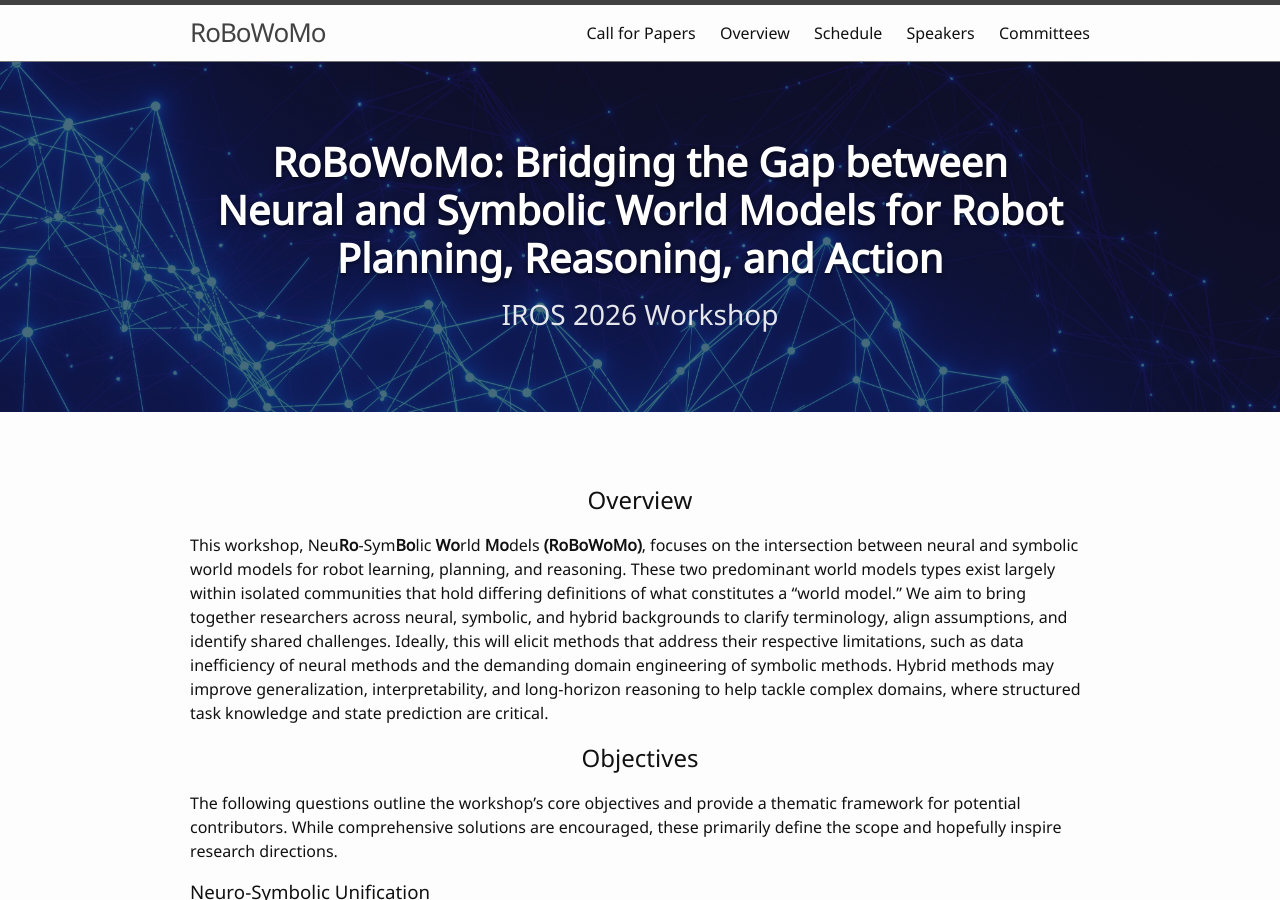
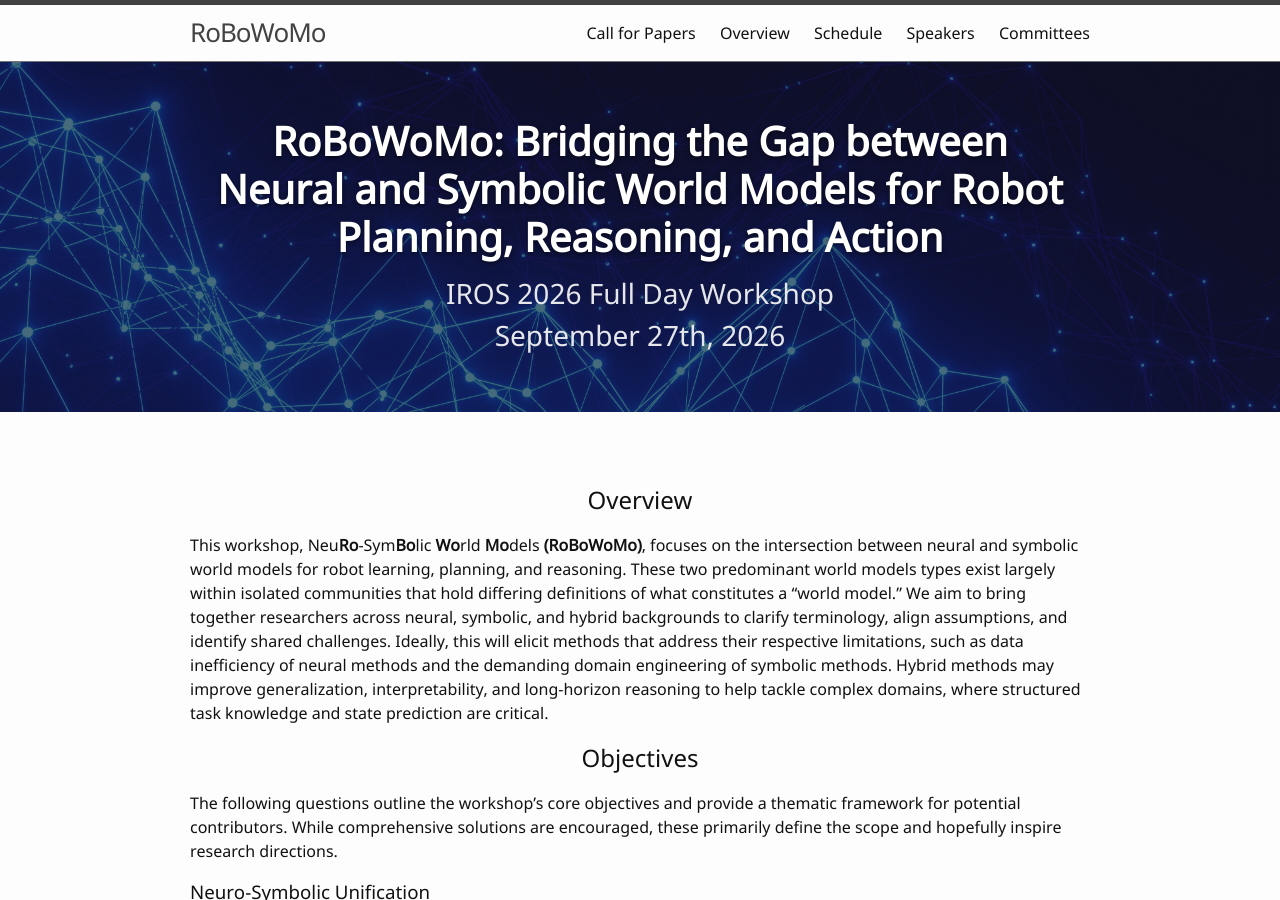
Before and after one commit to worldmodelworkshop/worldmodelworkshop.github.io, a Jekyll site: the page built from index.md, in a window 1280 px wide and 900 px high. Built offline with Jekyll 4.4.1, drawn with Linux system fonts in a browser that asks for light colours.

Commit message:
Add date to main page

```diff
--- a/_layouts/default.html
+++ b/_layouts/default.html
@@ -12,6 +12,7 @@
       <div class="hero-content">
         <h1 class="hero-title">{{ page.hero_title }}</h1>
         <p class="hero-subtitle">{{ page.hero_subtitle }}</p>
+        <p class="hero-subtitle">{{ page.hero_subsubtitle }}</p>
       </div>
     </div>
     {% endif %}
--- a/index.md
+++ b/index.md
@@ -1,7 +1,8 @@
 ---
 title: Home
 hero_title: "RoBoWoMo: Bridging the Gap between Neural and Symbolic World Models for Robot Planning, Reasoning, and Action"
-hero_subtitle: IROS 2026 Workshop
+hero_subtitle: IROS 2026 Full Day Workshop
+hero_subsubtitle: September 27th, 2026
 ---
 
 {% include overview.html %}
```
